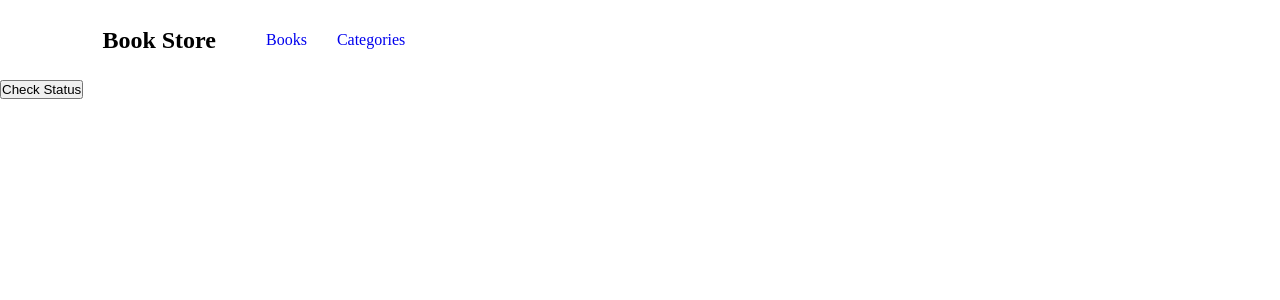
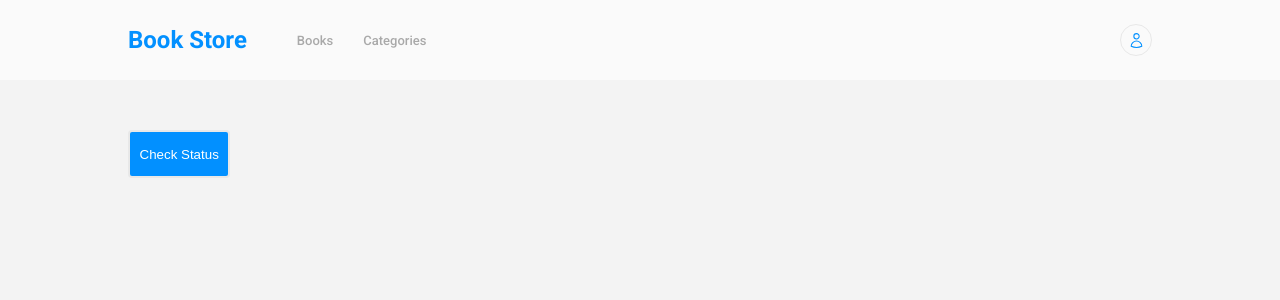
Before and after one commit to batoorsohail/book-store, a React (Create React App) app: page /categories in a window 1280 px wide. Shown: the top 300 px of the page. Built offline with nearby package versions, Linux system fonts and the light colour scheme.

Commit message:
Add final style

```diff
--- a/src/components/Book.js
+++ b/src/components/Book.js
@@ -12,11 +12,37 @@ const Book = ({ title, author, id }) => {
   };
 
   return (
-    <div className="book-card">
-      <p>{title}</p>
-      <p>{author}</p>
-      <button type="button" data-id={id} className="remove-btn" onClick={onRemoveBook}>Remove</button>
-    </div>
+    <li className="book-card">
+      <div className="book-details">
+        <div>
+          <p className="category">Action</p>
+          <p className="book-title">{title}</p>
+          <p className="book-author">{author}</p>
+        </div>
+        <div className="btn-container">
+          <button type="submit" className="btn">Comments</button>
+          <button type="button" data-id={id} className="btn remove-btn" onClick={onRemoveBook}>Remove</button>
+          <button type="submit" className="btn">Edit</button>
+        </div>
+      </div>
+      <div className="book-chapter-container">
+        <div className="book-progress">
+          <div className="book-complete" />
+          <div>
+            <h3>100%</h3>
+            <button type="submit" className="btn cpm-btn">Completed</button>
+          </div>
+        </div>
+        <div className="line" />
+        <div className="chapter">
+          <div>
+            <p className="title-chapter">Current Chapter</p>
+            <p className="current-chapter">Chapter 17</p>
+          </div>
+          <button type="submit" className="btn-chapter">UPDATE PROGRESS</button>
+        </div>
+      </div>
+    </li>
   );
 };
 
--- a/src/components/Form.js
+++ b/src/components/Form.js
@@ -2,7 +2,6 @@ import React, { useState } from 'react';
 import { v4 as uuidv4 } from 'uuid';
 import { useDispatch } from 'react-redux';
 import { addBook, postBook } from '../redux/books/booksSlice';
-import '../styles/Form.css';
 
 const Form = () => {
   const [title, setTitle] = useState('');
@@ -40,10 +39,13 @@ const Form = () => {
   };
 
   return (
+    <div className="form-main-container">
       <div className="form-container">
+        <hr className="line2" />
+        <h2 className="add-book-title">Add a new book</h2>
         <form className="form" onSubmit={submitHandler}>
-        <input type="text" placeholder="Title" onChange={onTitleChange} required />
-        <input type="text" placeholder="Author" onChange={onAuthorChange} required />
+          <input type="text" placeholder="Title" onChange={onTitleChange} className="title-input" required />
+          <input type="text" placeholder="Author" onChange={onAuthorChange} className="author-input" required />
           <select
             name="category"
             id="category"
@@ -60,8 +62,9 @@ const Form = () => {
             <option value="Politics">Politics</option>
             <option value="General">General</option>
           </select>
-        <button type="submit">Add Book</button>
+          <button type="submit" className="submit-btn">Add Book</button>
         </form>
+      </div>
     </div>
   );
 };
--- a/src/components/Navbar.js
+++ b/src/components/Navbar.js
@@ -1,5 +1,6 @@
 import React from 'react';
 import { Link } from 'react-router-dom';
+import UserIcon from '../icons';
 import '../index.css';
 
 const Navbar = () => (
@@ -7,12 +8,15 @@ const Navbar = () => (
     <h1>Book Store</h1>
     <ul className="menu-container">
       <li>
-        <Link to="/">Books</Link>
+        <Link to="/" className="nav-links">Books</Link>
       </li>
       <li>
-        <Link to="/categories">Categories</Link>
+        <Link to="/categories" className="nav-links">Categories</Link>
       </li>
     </ul>
+    <div className="icon-list">
+      <UserIcon />
+    </div>
   </nav>
 );
 
--- /dev/null
+++ b/src/icons.js
@@ -0,0 +1,18 @@
+const UserIcon = () => (
+  <svg
+    xmlns="http://www.w3.org/2000/svg"
+    fill="none"
+    viewBox="0 0 24 24"
+    strokeWidth={1.5}
+    stroke="currentColor"
+    className="w-6 h-6 user-icon"
+  >
+    <path
+      strokeLinecap="round"
+      strokeLinejoin="round"
+      d="M15.75 6a3.75 3.75 0 11-7.5 0 3.75 3.75 0 017.5 0zM4.501 20.118a7.5 7.5 0 0114.998 0A17.933 17.933 0 0112 21.75c-2.676 0-5.216-.584-7.499-1.632z"
+    />
+  </svg>
+);
+
+export default UserIcon;
--- a/src/index.css
+++ b/src/index.css
@@ -1,9 +1,16 @@
+@import url("https://fonts.googleapis.com/css2?family=Roboto:ital,wght@0,300;0,500;0,700;1,400&display=swap");
+
 * {
   box-sizing: border-box;
   list-style: none;
   text-decoration: none;
   padding: 0;
   margin: 0;
+  font-family: "RobotoSlab", sans-serif;
+}
+
+body {
+  background-color: #f3f3f3;
 }
 
 .navbar {
@@ -11,11 +18,248 @@
   align-items: center;
   height: 10vh;
   gap: 50px;
-  margin-left: 8%;
-  margin-right: 8%;
+  padding-left: 10%;
+  padding-right: 10%;
+  background-color: #fafafa;
 }
 
 .menu-container {
   display: flex;
   gap: 30px;
 }
+
+h1 {
+  font-family: "Roboto";
+  color: #0290ff;
+}
+
+.nav-links {
+  font-family: "Roboto";
+  color: #a9a9a9;
+  font-size: 0.813rem;
+}
+
+.nav-links:focus {
+  color: #121212;
+}
+
+.icon-list {
+  position: absolute;
+  display: flex;
+  align-items: center;
+  justify-content: center;
+  width: 2rem;
+  height: 2rem;
+  border: 1px solid #e8e8e8;
+  border-radius: 50%;
+  right: 10%;
+}
+
+.user-icon {
+  width: 1.063rem;
+  height: 1.063rem;
+  color: #0290ff;
+}
+
+.main {
+  height: 90vh;
+}
+
+.book-card-container {
+  display: flex;
+  flex-direction: column;
+  align-items: center;
+  padding-top: 30px;
+  padding-bottom: 15px;
+  gap: 15px;
+}
+
+.book-card {
+  display: flex;
+  justify-content: space-between;
+  align-items: center;
+  gap: 10px;
+  width: 80%;
+  padding: 2rem 9.188rem 1.625rem 1.688rem;
+  background-color: #fff;
+  border-radius: 4px;
+  border: solid 1px var(--white);
+}
+
+.book-details {
+  display: flex;
+  flex-direction: column;
+  gap: 10px;
+}
+
+.category {
+  color: #a9a9a9;
+  font-size: 0.78rem;
+  font-weight: bold;
+}
+
+.book-title {
+  color: #121212;
+  font-weight: bold;
+  font-size: 1.375rem;
+}
+
+.book-author {
+  color: #4386bf;
+  font-size: 0.78rem;
+}
+
+.btn-container {
+  display: flex;
+  gap: 10px;
+}
+
+.btn {
+  color: #4386bf;
+  background-color: #fff;
+  font-size: 0.875rem;
+  border: none;
+}
+
+.remove-btn {
+  padding-left: 10px;
+  padding-right: 10px;
+  border-right: 2px solid #e8e8e8;
+  border-left: 2px solid #e8e8e8;
+}
+
+.cpm-btn {
+  color: #121212;
+  opacity: 50%;
+}
+
+.book-chapter-container {
+  display: flex;
+  gap: 70px;
+}
+
+.book-progress {
+  display: flex;
+  align-items: center;
+  gap: 15px;
+}
+
+.book-complete {
+  width: 4.25rem;
+  height: 4.25rem;
+  border-color: #0290ff;
+  border-style: solid;
+  border-radius: 50%;
+  border-width: 5px;
+  border-image-slice: 1;
+}
+
+.line {
+  border: 1px solid #e8e8e8;
+}
+
+.chapter {
+  display: flex;
+  flex-direction: column;
+  gap: 10px;
+}
+
+.title-chapter {
+  font-size: 0.813rem;
+  color: #121212;
+  opacity: 50%;
+  margin-bottom: 0.4rem;
+}
+
+.current-chapter {
+  font-size: 1rem;
+  color: #121212;
+}
+
+.btn-chapter {
+  color: #fff;
+  background-color: #0290ff;
+  border: none;
+  border-radius: 3px;
+  padding: 0.438rem 1.188rem;
+}
+
+.form-main-container {
+  display: flex;
+  justify-content: center;
+}
+
+.form-container {
+  display: flex;
+  flex-direction: column;
+  width: 80%;
+  margin-bottom: 50px;
+}
+
+.line2 {
+  height: 0.125rem;
+  background: #f5f6fa;
+  margin-top: 2rem;
+  margin-bottom: 2rem;
+}
+
+.form {
+  display: flex;
+  justify-content: center;
+  gap: 20px;
+}
+
+.add-book-title {
+  color: #888888;
+  font-size: 1.25rem;
+  font-weight: bold;
+  margin-bottom: 1.5rem;
+}
+
+.title-input {
+  width: 40%;
+  height: 6vh;
+  padding: 0.813rem 20rem 0.813rem 1.063rem;
+  border: 2px solid#e8e8e8;
+  border-radius: 4px;
+}
+
+.author-input {
+  width: 30%;
+  height: 6vh;
+  padding: 0.813rem 5rem 0.813rem 1.063rem;
+  border: 2px solid#e8e8e8;
+  border-radius: 4px;
+}
+
+.category-input {
+  width: 20%;
+  height: 6vh;
+  padding: 0.375rem 0.938rem;
+  border: 2px solid#e8e8e8;
+  border-radius: 4px;
+}
+
+.submit-btn {
+  width: 10%;
+  height: 6vh;
+  background-color: #0290ff;
+  color: #fff;
+  border: 2px solid#e8e8e8;
+  border-radius: 4px;
+}
+
+.categories-section {
+  padding-right: 10%;
+  padding-left: 10%;
+  margin-top: 50px;
+}
+
+.status-btn {
+  width: 10%;
+  height: 6vh;
+  background-color: #0290ff;
+  color: #fff;
+  border: 2px solid#e8e8e8;
+  border-radius: 4px;
+}
--- a/src/pages/BookPage.js
+++ b/src/pages/BookPage.js
@@ -2,7 +2,6 @@ import React, { useEffect } from 'react';
 import { useSelector, useDispatch } from 'react-redux';
 import Book from '../components/Book';
 import Form from '../components/Form';
-import '../styles/Book.css';
 import { getBooks } from '../redux/books/booksSlice';
 
 const BookPage = () => {
@@ -31,12 +30,12 @@ const BookPage = () => {
   }
 
   return (
-    <div>
-      <ul>
+    <section className="main">
+      <ul className="book-card-container">
         {output}
       </ul>
       <Form />
-    </div>
+    </section>
   );
 };
 export default BookPage;
--- a/src/pages/CategoriesPage.js
+++ b/src/pages/CategoriesPage.js
@@ -1,6 +1,6 @@
 const CategoriesPage = () => (
-  <div>
-    <button type="submit">Check Status</button>
+  <div className="categories-section">
+    <button type="submit" className="status-btn">Check Status</button>
   </div>
 );
 
--- a/src/styles/Book.css
+++ /dev/null
@@ -1,11 +0,0 @@
-.book-card {
-  display: flex;
-  flex-direction: column;
-  gap: 10px;
-  width: 80%;
-}
-
-.remove-btn {
-  width: 10%;
-  padding: 5px;
-}
--- a/src/styles/Form.css
+++ /dev/null
@@ -1,11 +0,0 @@
-.form-container {
-  display: flex;
-  justify-content: center;
-  margin-top: 20px;
-}
-
-.form {
-  display: flex;
-  gap: 10px;
-  width: 80%;
-}
```
Also changed, not shown: src/components/loading.png (added). Lines whose indentation alone changed are shown as unchanged.
